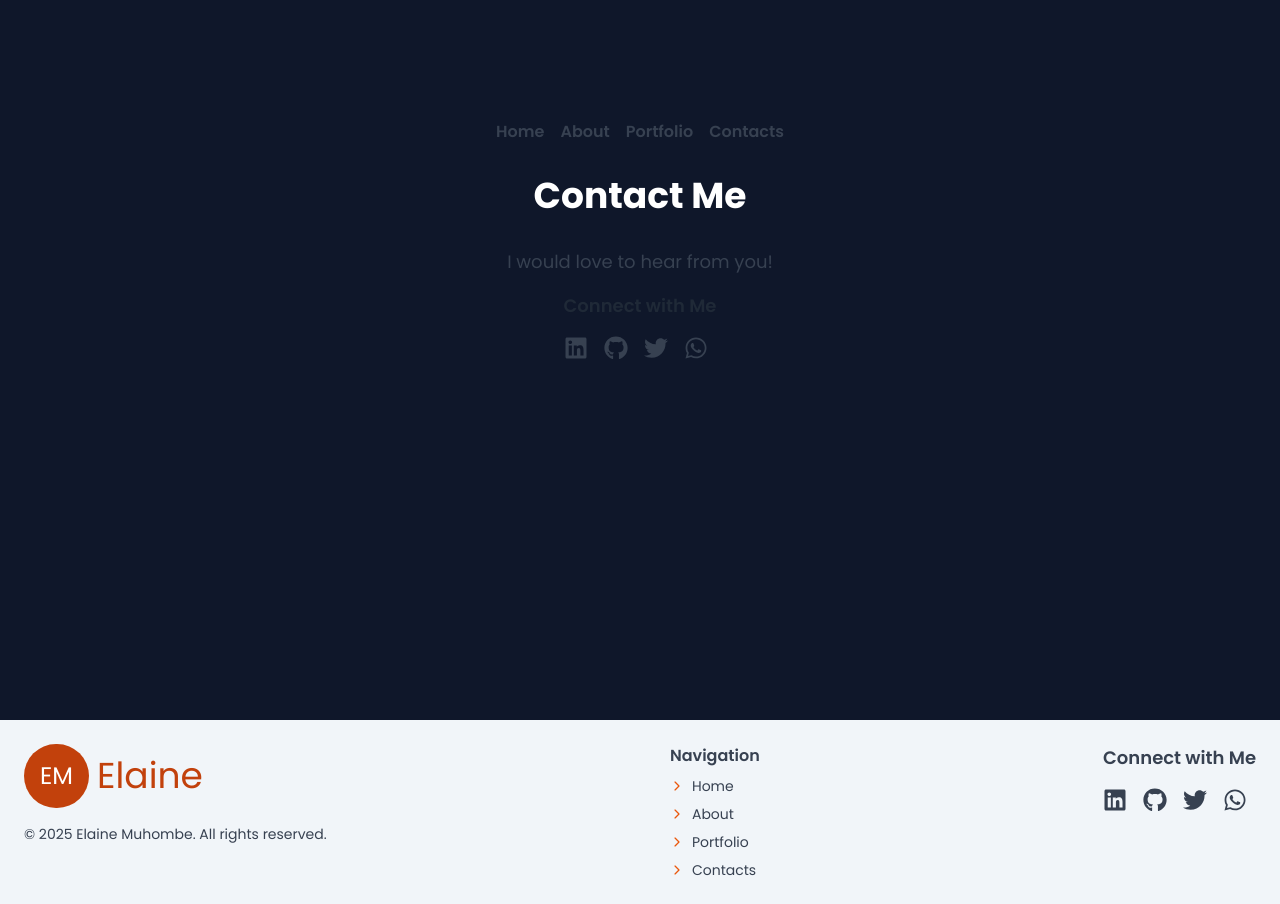
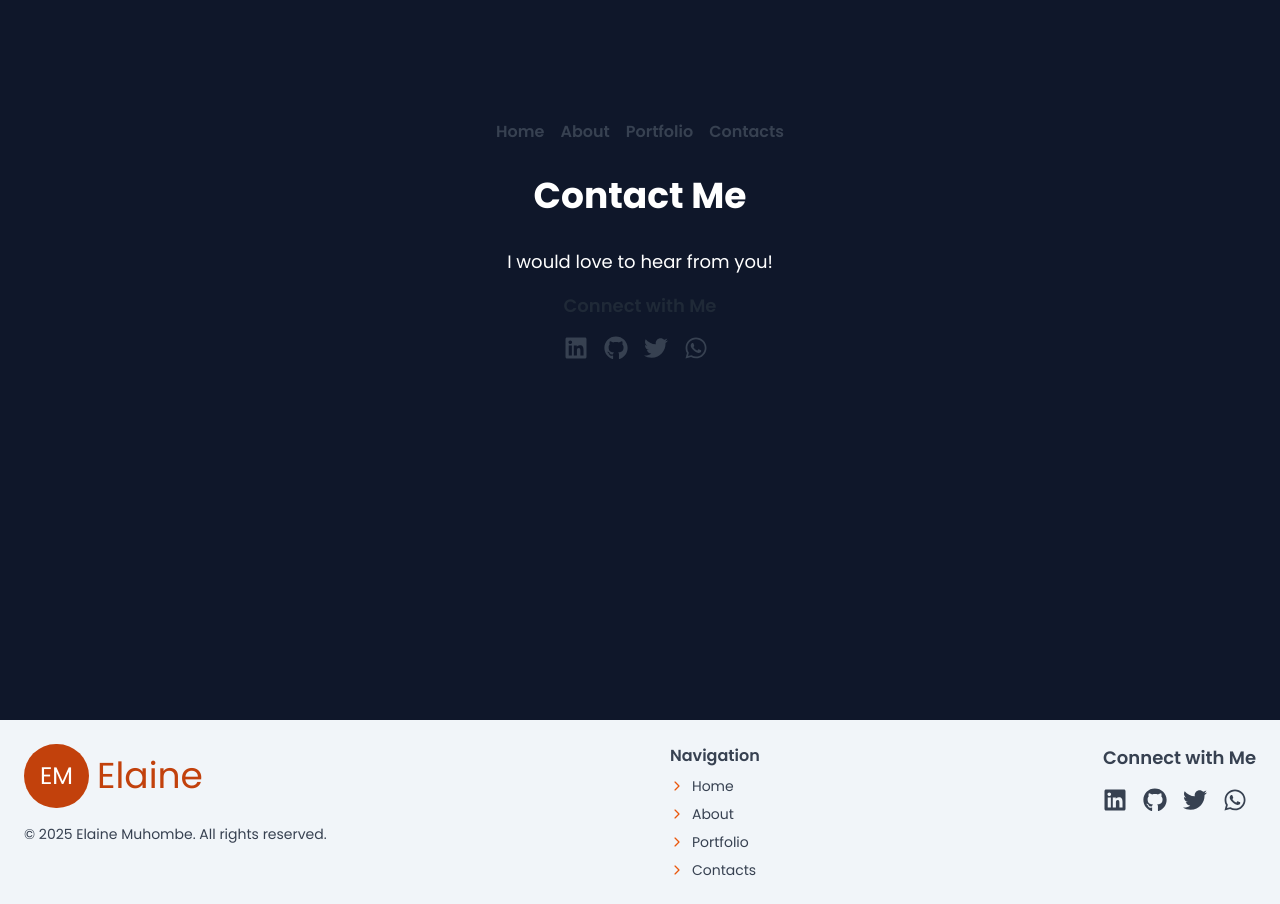
Before and after one commit to elaine-mern-dev/elaine-portfolio, a React (Vite) app: page /contacts in a window 1280 px wide. Built offline with nearby package versions, Linux system fonts and the light colour scheme.

Commit message:
style(Contact): update text color for Contact page for better visual consistency

```diff
--- a/src/pages/Contact.tsx
+++ b/src/pages/Contact.tsx
@@ -13,7 +13,7 @@
             </div>
 
             <h1 className="text-4xl font-bold my-8">Contact Me</h1>
-            <p className="text-lg text-gray-700 mb-4">
+            <p className="text-lg text-Accent mb-4">
               I would love to hear from you!
             </p>
 
```
